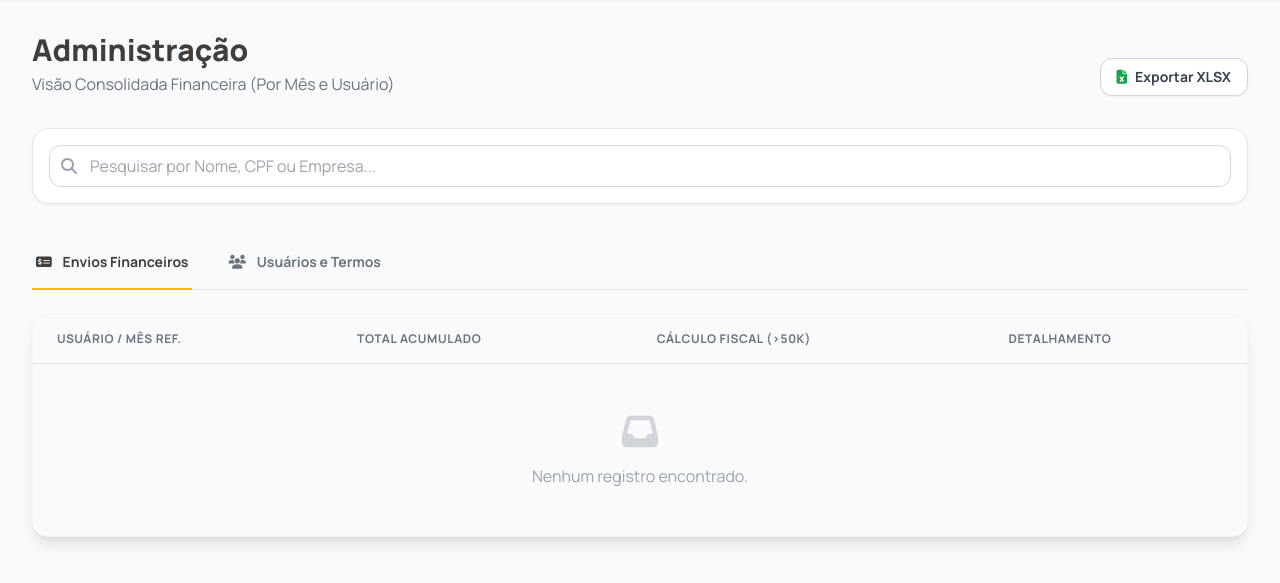
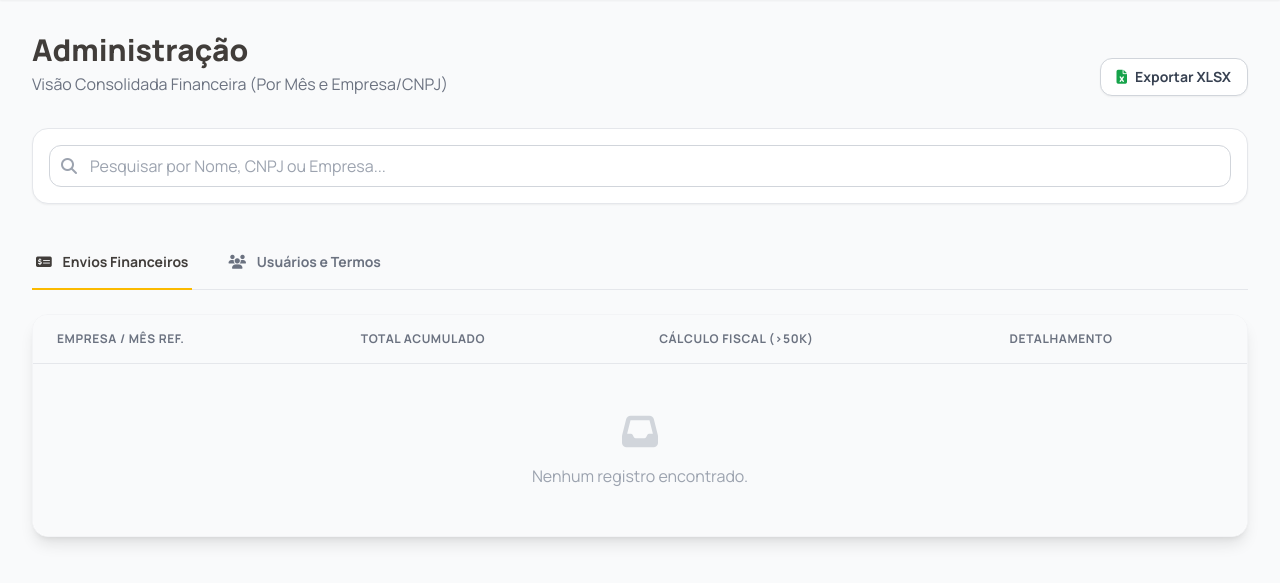
Before and after one commit to Renata5207418/DeclaracaoReinf, a Flask app: page /admin in a window 1280 px wide. Shown: the part 81-664 px from the top of the page. Run offline with Flask 3, Linux system fonts and the light colour scheme; the visitor is signed in with stand-in values (Sample User, id 1); data that the repository does not hold is empty; some libraries are stand-ins or nearby versions.

Commit message:
Descrição do que você alterou

```diff
--- a/app.py
+++ b/app.py
@@ -406,7 +406,8 @@ def request_token():
         return jsonify({'status': 'error', 'message': 'Empresa inválida.'}), 400
 
     batch_items = session.get('batch_items', [])
-    batch_total = sum(item['valor_numerico'] for item in batch_items)
+    # only count batch items for the same company currently being entered
+    batch_total = sum(item['valor_numerico'] for item in batch_items if item.get('company_id') == company_id or item.get('company_cnpj') == company['cnpj'])
 
     dt_obj = datetime.strptime(data_retirada, '%Y-%m-%d')
     start_date = datetime(dt_obj.year, dt_obj.month, 1)
@@ -415,10 +416,12 @@ def request_token():
     else:
         end_date = datetime(dt_obj.year, dt_obj.month + 1, 1)
 
+    # aggregate historic withdrawals for this same CNPJ (not entire user)
     pipeline = [
         {
             "$match": {
                 "user_id": ObjectId(current_user.id),
+                "company_cnpj": company['cnpj'],
                 "data_retirada": {
                     "$gte": start_date.strftime('%Y-%m-%d'),
                     "$lt": end_date.strftime('%Y-%m-%d')
@@ -447,7 +450,7 @@ def request_token():
                     'base_calculo': f"R$ {base_calculo:,.2f}",
                     'imposto': f"R$ {imposto:,.2f}",
                     'liquido': f"R$ {liquido:,.2f}",
-                    'aviso': 'O valor total de retiradas no mês excede R$ 50.000,00. O cálculo será aplicado sobre o TOTAL acumulado.'
+                    'aviso': 'O valor total de retiradas no mês para este CNPJ excede R$ 50.000,00. O cálculo será aplicado sobre o TOTAL acumulado.'
                 }
             })
         else:
@@ -605,12 +608,12 @@ def admin_panel():
             {
                 "$group": {
                     "_id": {
-                        "user_id": "$user_id",
+                        "company_cnpj": "$company_cnpj",
                         "mes_ref": "$mes_ref"
                     },
+                    "company_name": {"$first": "$company_name"},
                     "user_name": {"$first": "$user_name"},
                     "user_cpf": {"$first": "$user_cpf"},
-                    "user_email": {"$first": "$user_email"},
                     "total_declarado": {"$sum": "$valor_numerico"},
                     "qtd_empresas": {"$sum": 1},
                     "detalhes": {
@@ -683,7 +686,7 @@ def export_excel():
     )
     center_align = Alignment(horizontal="center", vertical="center")
 
-    headers_resumo = ['Mês Referência', 'Nome do Usuário', 'CPF', 'Total Acumulado Lote', 'Base Cálculo',
+    headers_resumo = ['Mês Referência', 'Nome da Empresa', 'CNPJ', 'Total Acumulado Lote', 'Base Cálculo',
                       'Imposto Retido', 'Líquido Recebido']
     ws_resumo.append(headers_resumo)
     for col_num, cell in enumerate(ws_resumo[1], 1):
@@ -694,7 +697,8 @@ def export_excel():
     pipeline = [
         {"$addFields": {"mes_ref": {"$substr": ["$data_retirada", 0, 7]}}},
         {"$group": {
-            "_id": {"user_id": "$user_id", "mes_ref": "$mes_ref"},
+            "_id": {"company_cnpj": "$company_cnpj", "mes_ref": "$mes_ref"},
+            "company_name": {"$first": "$company_name"},
             "user_name": {"$first": "$user_name"},
             "user_cpf": {"$first": "$user_cpf"},
             "total": {"$sum": "$valor_numerico"}
@@ -714,7 +718,10 @@ def export_excel():
             imp = 0
             liq = total
 
-        row = [r['_id']['mes_ref'], r['user_name'], r['user_cpf'], total, base, imp, liq]
+        # include company information instead of user
+        company_cnpj = r['_id'].get('company_cnpj')
+        company_name = r.get('company_name', '')
+        row = [r['_id']['mes_ref'], company_name or '', company_cnpj or '', total, base, imp, liq]
         ws_resumo.append(row)
 
     for row in ws_resumo.iter_rows(min_row=2, max_col=7):
--- a/templates/admin.html
+++ b/templates/admin.html
@@ -8,7 +8,7 @@
             <h2 class="text-3xl font-extrabold text-brand-dark">Administração</h2>
             <p class="text-gray-500 mt-1">
                 {% if active_tab == 'envios' %}
-                    Visão Consolidada Financeira (Por Mês e Usuário)
+                    Visão Consolidada Financeira (Por Mês e Empresa/CNPJ)
                 {% else %}
                     Gestão de Usuários e Lastro Jurídico
                 {% endif %}
@@ -31,7 +31,7 @@
                 <div class="absolute inset-y-0 left-0 pl-3 flex items-center pointer-events-none">
                     <i class="fas fa-search text-gray-400"></i>
                 </div>
-                <input type="text" id="searchInput" placeholder="Pesquisar por Nome, CPF ou Empresa..." class="w-full pl-10 pr-4 py-2 border border-gray-300 rounded-xl focus:ring-2 focus:ring-brand-gold focus:border-transparent outline-none transition-all">
+                <input type="text" id="searchInput" placeholder="Pesquisar por Nome, CNPJ ou Empresa..." class="w-full pl-10 pr-4 py-2 border border-gray-300 rounded-xl focus:ring-2 focus:ring-brand-gold focus:border-transparent outline-none transition-all">
             </div>
         </form>
     </div>
@@ -53,7 +53,7 @@
                 <thead class="bg-gray-50">
                     <tr>
                         {% if active_tab == 'envios' %}
-                            <th scope="col" class="px-6 py-4 text-left text-xs font-bold text-gray-500 uppercase tracking-wider">Usuário / Mês Ref.</th>
+                            <th scope="col" class="px-6 py-4 text-left text-xs font-bold text-gray-500 uppercase tracking-wider">Empresa / Mês Ref.</th>
                             <th scope="col" class="px-6 py-4 text-left text-xs font-bold text-gray-500 uppercase tracking-wider">Total Acumulado</th>
                             <th scope="col" class="px-6 py-4 text-left text-xs font-bold text-gray-500 uppercase tracking-wider">Cálculo Fiscal (>50k)</th>
                             <th scope="col" class="px-6 py-4 text-left text-xs font-bold text-gray-500 uppercase tracking-wider">Detalhamento</th>
@@ -71,7 +71,7 @@
                         {% for row in grouped_data %}
                         <tr class="hover:bg-gray-50 transition-colors">
                             <td class="px-6 py-4 whitespace-nowrap">
-                                <div class="text-base font-bold text-brand-dark">{{ row.user_name }}</div>
+                                <div class="text-base font-bold text-brand-dark">{{ row.company_name or row._id.company_cnpj }}</div>
                                 <div class="mt-1">
                                     <span class="inline-flex items-center px-2.5 py-0.5 rounded text-xs font-medium bg-yellow-100 text-yellow-800">
                                         <i class="far fa-calendar-alt mr-1"></i> Ref: {{ row._id.mes_ref }}
@@ -80,7 +80,7 @@
                             </td>
                             <td class="px-6 py-4 whitespace-nowrap">
                                 <div class="text-xl font-extrabold text-brand-dark">R$ {{ "{:,.2f}".format(row.total_declarado) }}</div>
-                                <div class="text-xs text-gray-400 mt-0.5">{{ row.qtd_empresas }} lançamento(s) neste mês</div>
+                                <div class="text-xs text-gray-400 mt-0.5">{{ row.qtd_empresas }} lançamento(s) neste mês para este CNPJ</div>
                             </td>
                             <td class="px-6 py-4 whitespace-nowrap">
                                 {% if row.calculo_dinamico %}
```
